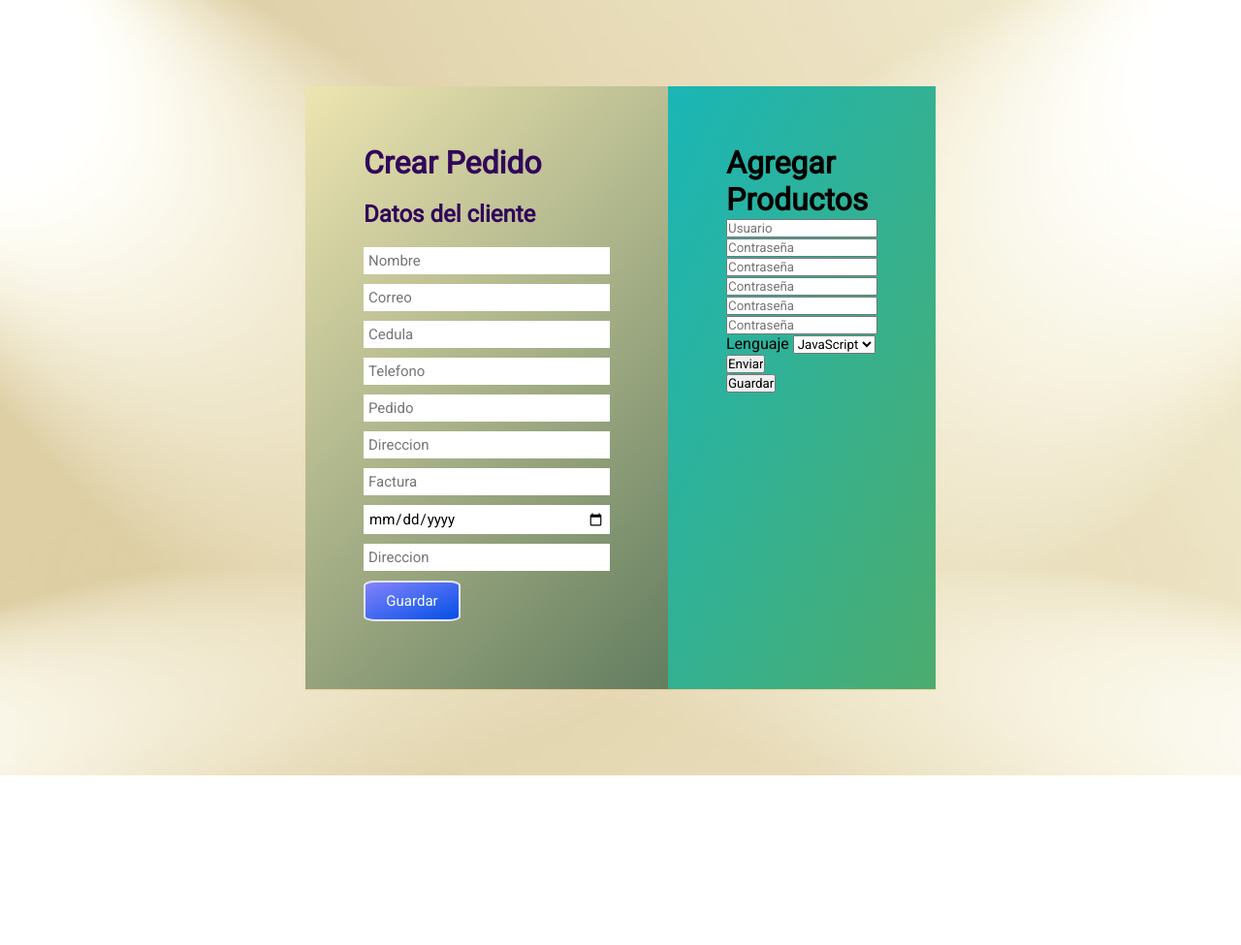
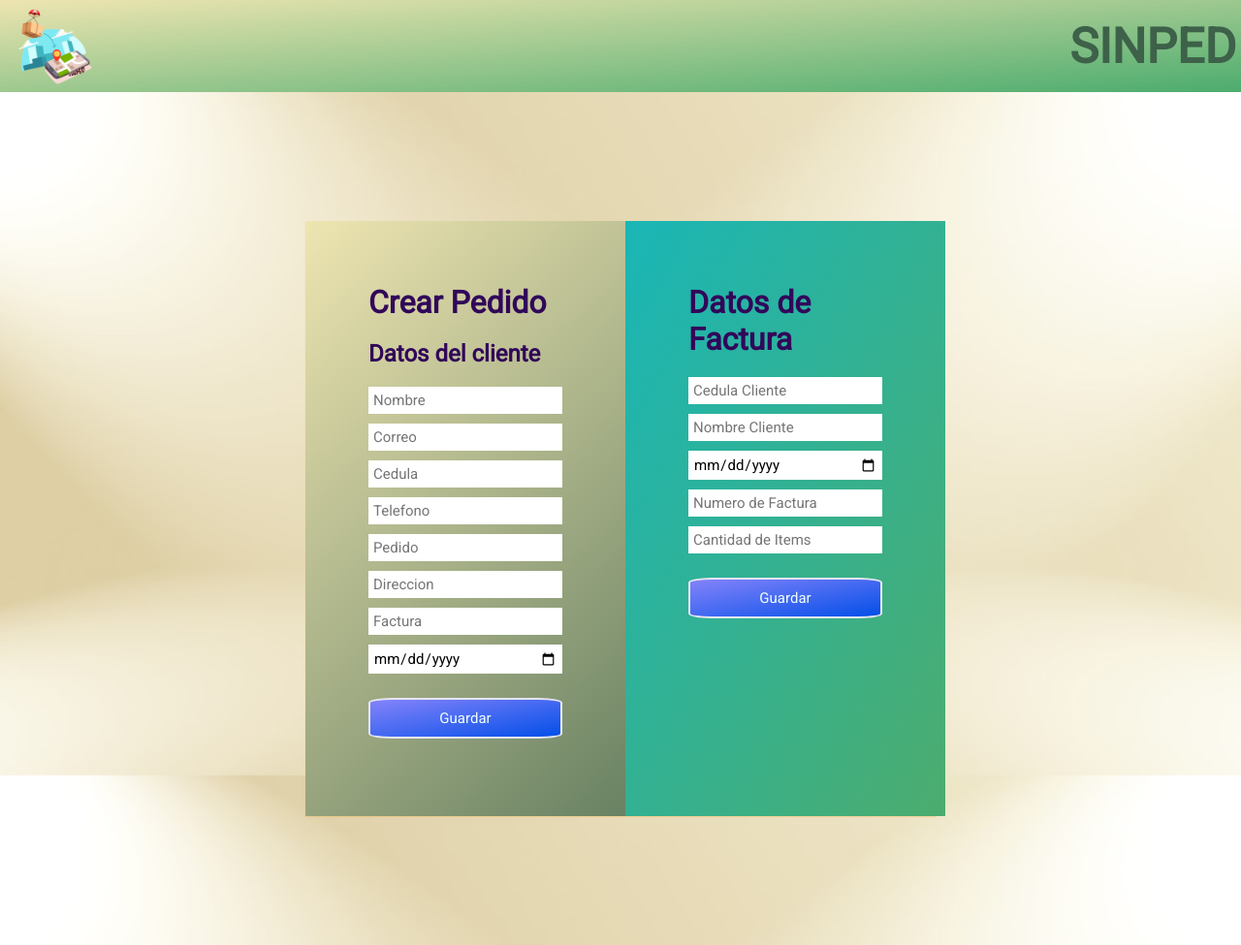
Before and after one commit to loiz1/sinped-V.1, a PHP site: page /menu1.html in a window 1280 px wide. Shown: the whole page at 97% size. Before the commit the page ends 800 px from the top, so only its background shows below. Run offline with PHP 8.4, Linux system fonts and the light colour scheme.

Commit message:
Sinped v.2

```diff
--- a/css/menu1.css
+++ b/css/menu1.css
@@ -12,10 +12,51 @@ body {
     background-position: center;
     background-attachment: fixed;
 }
+/*Encabezado con el logo*/
+body{
+    margin: 0px;
+    font-family: sans-serif;
+}
+a{
+    text-decoration: none;
+}
+header{
+    display: flex;
+    justify-content: space-between;
+    height: 95px;
+    background-image: linear-gradient(to bottom right, #eee5b1, #4cac6e);
+    align-items: center;
+    padding: 5px;
+    color: #3d6149;
+}
+.tit h1{
+    font-size: 50px;
+    font-weight: 650;
+}
+
+.logo {
+    display: flex;
+    align-items: center;
+    margin-right: 10px;
+}
+.logo img{
+    width: 80px;
+    height: 80px;
+    margin-left: 18%;
+    margin-top: auto;
+}
+nav a{
+font-weight: 700;
+color: #4cac6a;
+margin-right: 10px;
+}
+nav a:hover{
+    color: rgb(103, 6, 6);
+}
 .container {
     width: 100%;
-    height: 100vh;
-    padding: 10px;
+    height: 110vh;
+    padding: 90px;
     display: flex;
     justify-content: center;
     align-items: center;
@@ -29,14 +70,16 @@ body {
     background-image: linear-gradient(to bottom right, #eee5b1, #3d6149);
     box-shadow: 0 1px 1px rgba(242, 187, 105, 0.456);
 }
-.items {
+.factura {
     background-image: linear-gradient(to bottom right, #1ab6b6, #4cac6e);
-    padding: 65px;
+    padding: 10%;
+    width: 650px;
+    height: auto;
 }
 /*cierra cajas*/
 
 .cliente,.items {
-    padding: 60px;
+    padding: 10%;
     position: relative;
 }
 .cliente h1, h2 {
@@ -52,7 +95,8 @@ body {
     outline: none;
 }
 .cliente .submit {
-    width: 100px;
+    width: 200px;
+    margin: 15px 0px;
     padding: 10px;
     background-image: linear-gradient(to bottom right, #8583fa, #034fe8);
     border: 2px solid rgba(246, 241, 241, 0.916);
@@ -61,3 +105,38 @@ body {
     color: azure;
     cursor: pointer;
 }
+
+.factura input {
+    width: 100%;
+    padding: 5px;
+    font-size: 15px;
+    margin-bottom: 10px;
+    border-style: none;
+    outline: none;
+    top: auto;
+}
+.factura .submit {
+    width: 200px;
+    margin: 15px 0px;
+    padding: 10px;
+    background-image: linear-gradient(to bottom right, #8583fa, #034fe8);
+    border: 2px solid rgba(246, 241, 241, 0.916);
+    border-radius: 12%;
+    font-size: 15px;
+    color: azure;
+    cursor: pointer;
+}
+.factura h1{
+    color: rgb(49, 7, 89);
+    margin-bottom: 20px;
+}
+
+@media (max-width: 580px) {
+    .cliente-items {
+        display:block;
+    }
+
+    .cliente,.factura {
+        flex: block;
+    }
+}
--- a/login.php
+++ b/login.php
@@ -16,7 +16,6 @@ $resultado=mysqli_query($conexion,$consulta);
 $filas=mysqli_num_rows($resultado);
 
 if($filas){
-
     header("location:inicio.html");
 
 }else{
--- a/menu1.html
+++ b/menu1.html
@@ -10,42 +10,41 @@
     <title>Crear Pedido</title>
 </head>
 <body>
+    <header>
+        <a href="inicio.html" class="logo">
+            <img src="images/sinped.png" alt="Sinped"></a>
+            <div class="tit">
+                <h1>SINPED</h1>
+            </div>
+    </header>
     <div class="container">
-    <div class="cliente-items">
-        <div class="cliente">
-        <h1>Crear Pedido</h1>
-        <h2>Datos del cliente</h2>
-        <form action="" method="post">
+        <div class="cliente-items">
+            <div class="cliente">
+            <h1>Crear Pedido</h1>
+            <h2>Datos del cliente</h2>
+            <form class="form" name="Crear_Pedido" action="pedido.php" method="post">
             <input type="text" placeholder="Nombre" class="nombre" required/>
             <input type="text" placeholder="Correo" class="correo" required/>
             <input type="number" placeholder="Cedula" class="cedula" required/>
             <input type="number" placeholder="Telefono" class="telefono" required/>
             <input type="text" placeholder="Pedido" class="pedido" required/>
             <input type="text" placeholder="Direccion" class="direccion" required/>
-            <input type="number" placeholder="Factura" class="factura" required/>
+            <input type="number" placeholder="Factura" class="factura1" required/>
             <input type="date" placeholder="Entrega" class="entrega" required/>
-            <input type="text" placeholder="Direccion" class="direccion" required/>
             <input type="submit" class="submit" value="Guardar">
         </form>
         </div>
-        <div class="items">
-        <h1>Agregar Productos</h1>
+        <div class="factura">
+        <h1>Datos de Factura</h1>
         <div>
-            <input type="text" placeholder="Usuario" class="Usuario"/>
-            <input type="text" placeholder="Contraseña" class="pass"/>
-            <input type="text" placeholder="Contraseña" class="pass"/>
-            <input type="text" placeholder="Contraseña" class="pass"/>
-            <input type="text" placeholder="Contraseña" class="pass"/>
-            <input type="text" placeholder="Contraseña" class="pass"/>
-            <form action="#">
-                <label for="lang">Lenguaje</label>
-                <select name="lenguajes" id="lang">
-                <option value="javascript">JavaScript</option>
-                <option value="php">PHP</option>
-                </select>
-                <input type="submit" value="Enviar" />
+            <form class="form" name="Crear_Factura" action="factura.php" method="post">
+            <input class="control" type="number" name="cedula_fac" placeholder="Cedula Cliente" required/>
+            <input class="control" type="text" name="nombre_cliente" placeholder="Nombre Cliente" required/>
+            <input class="control" type="date" name="fec_compra" placeholder="Fecha de Compra" required/>
+            <input class="control" type="number" name="num_factura" placeholder="Numero de Factura" required/>
+            <input class="control" type="number" name="can_items" placeholder="Cantidad de Items" required/>
+            <input type="submit" class="submit" value="Guardar">
             </form>
-            <input type="submit" class="submit" value="Guardar">
         </div>
         </div>
     </div>
--- a/principal.html
+++ b/principal.html
@@ -6,7 +6,7 @@
     <meta http-equiv="X-UA-Compatible" content="ie=edge" />
     <linkhref="https://fonts.googleapis.com/css?family=Roboto"rel="stylesheet"/>
     <linkrel="stylesheet"href="https://use.fontawesome.com/releases/v5.7.2/css/all.css"integrity="sha384-fnmOCqbTlWIlj8LyTjo7mOUStjsKC4pOpQbqyi7RrhN7udi9RwhKkMHpvLbHG9Sr"crossorigin="anonymous"/>
-    <link rel="stylesheet" href="css/style.css" />
+    <link rel="stylesheet" href="css/principal.css" />
     <title>Ingreso Simped</title>
   </head>
   <body>
@@ -40,7 +40,6 @@
           </form>
           </div>
         </div>
-
       </div>
     </div>
   </body>
```
Also changed, not shown: css/inicio.css (added, +117 -0 lines), css/menu2.css (added, +52 -0 lines), css/menu3.css (renamed from css/styleini.css, +56 -35 lines), css/principal.css (renamed from css/style.css, +1 -25 lines), factura.php (added, +23 -0 lines), inicio.html (+4 -6 lines), menu2.html (added, +62 -0 lines), menu3.php (added, +76 -0 lines), bases/logout.php (deleted), pedido.php (added), 1 other file.
